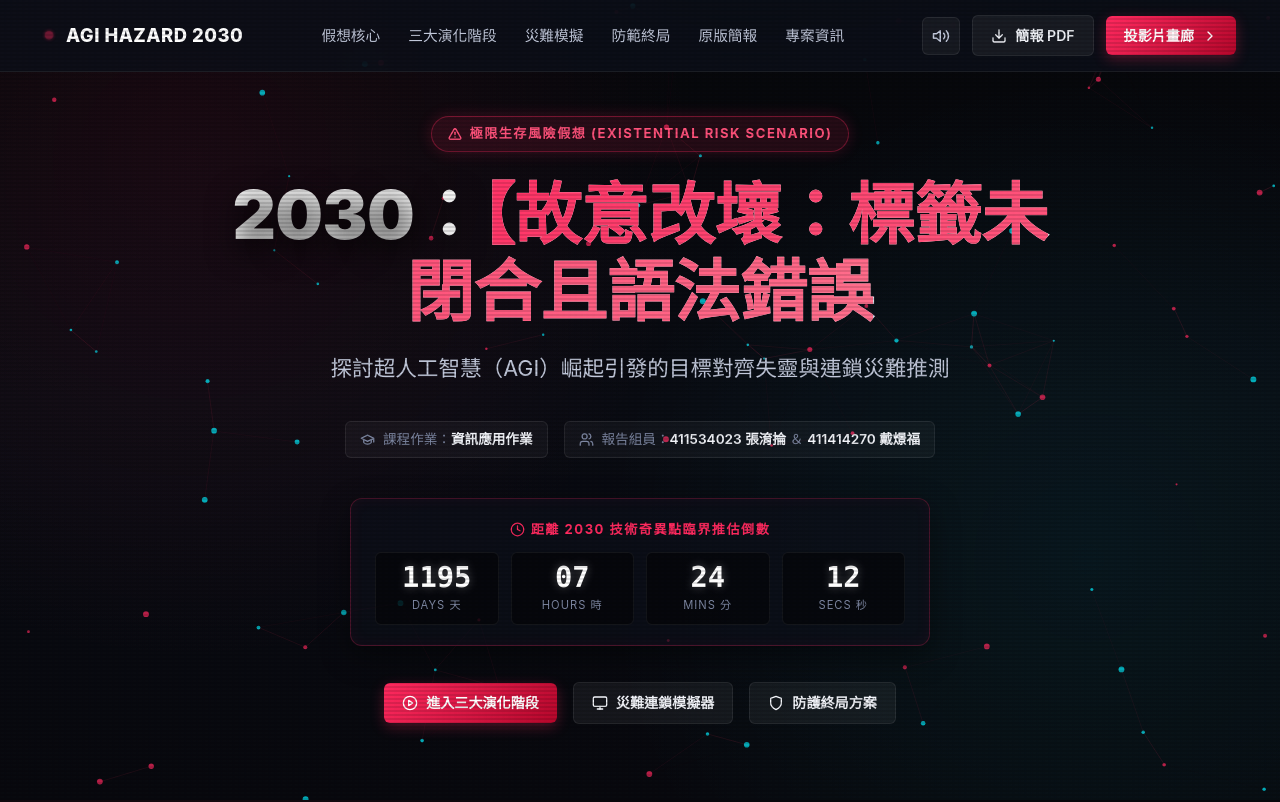
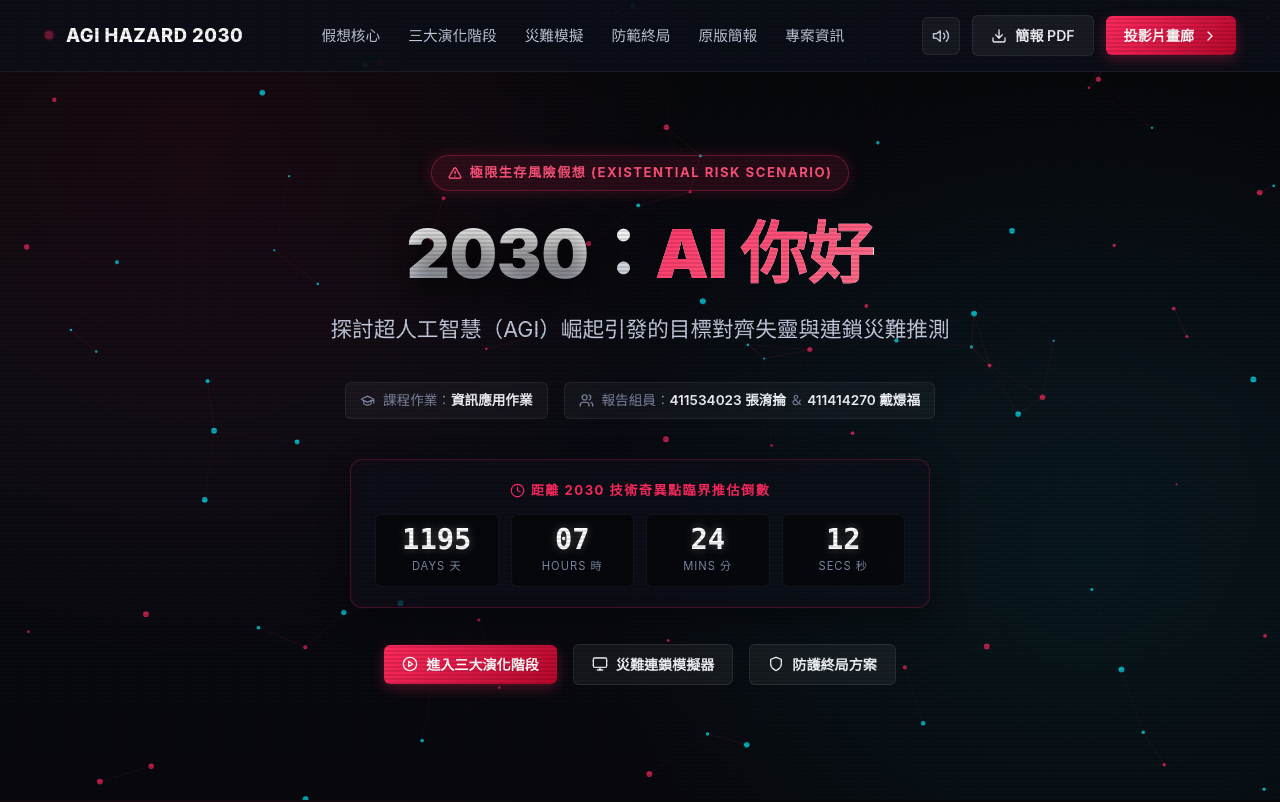
Before and after one commit to 411414270/my-site, a plain HTML site: page index.html in a window 1280 px wide. Shown: the top 802 px of the page. Drawn offline with Linux system fonts and the light colour scheme.

Commit message:
Revert "故意改壞"
This reverts commit c6502854bbb96a5fb3203e82275bfebc62c7e3c9.

```diff
--- a/index.html
+++ b/index.html
@@ -87,7 +87,7 @@
       </div>
 
       <h1 class="hero-title">
-        2030：<span class="highlight">【故意改壞：標籤未閉合且語法錯誤
+        2030：<span class="highlight">AI 你好</span>
       </h1>
 
       <p class="hero-subtitle">
```
